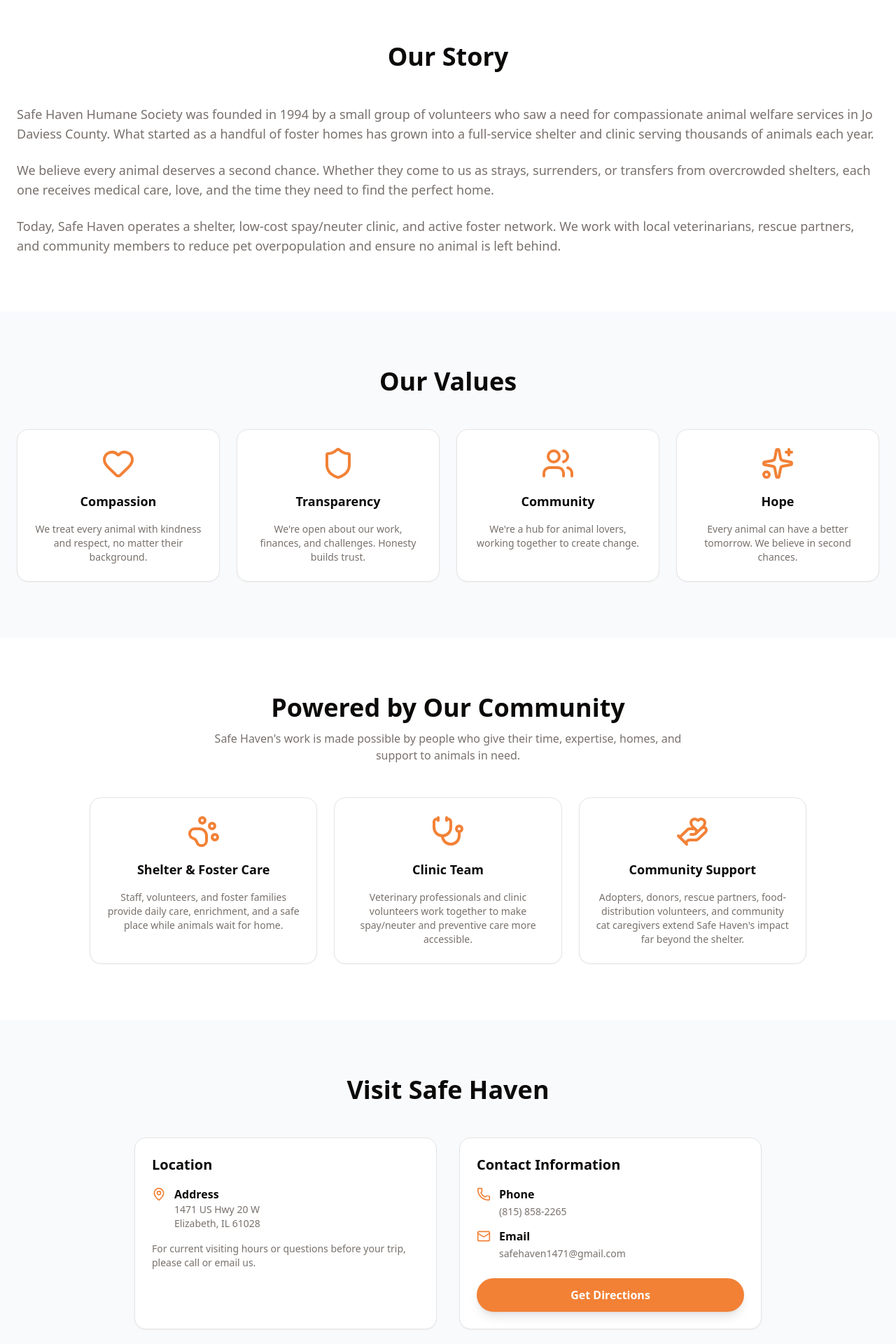
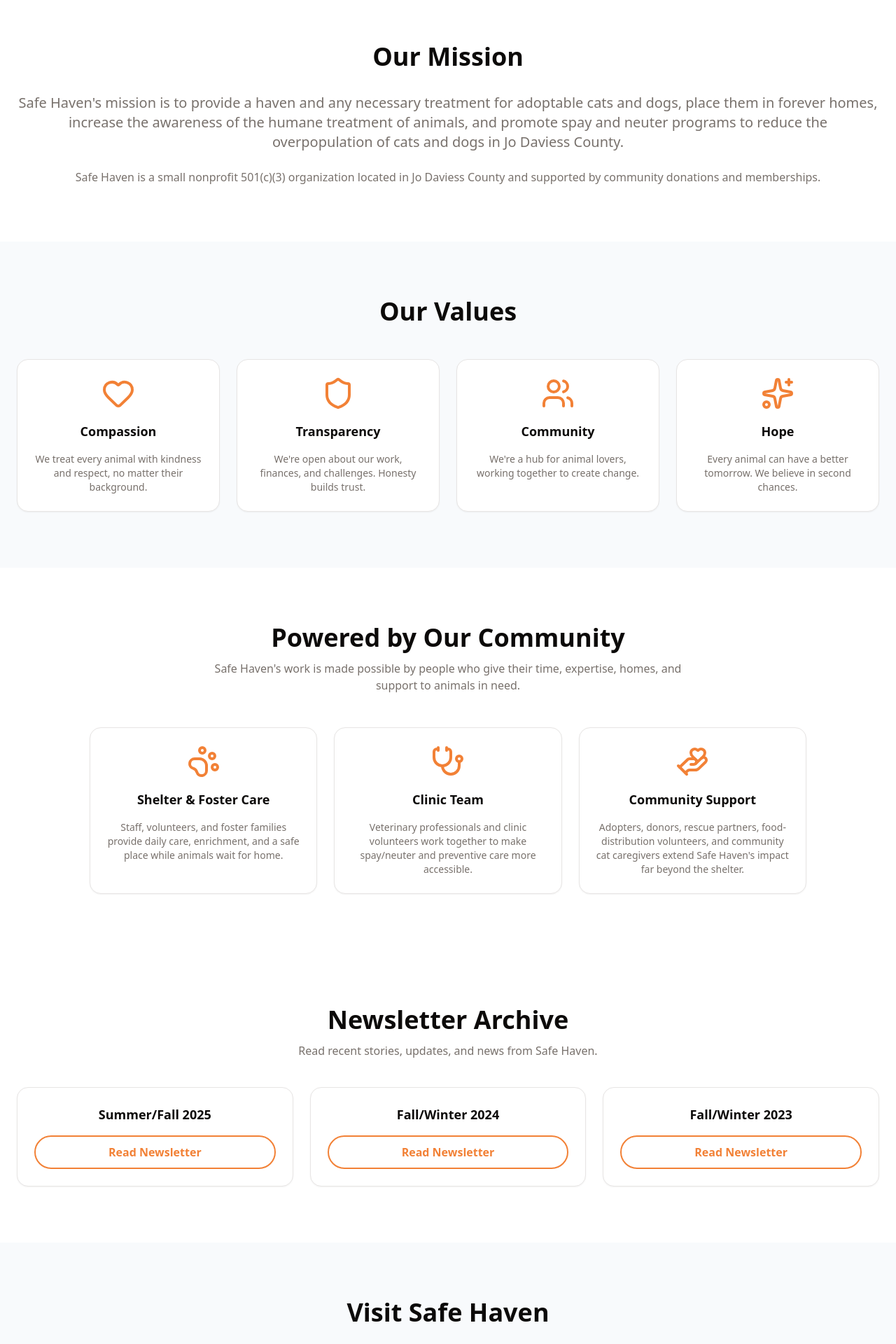
Before and after one commit to 7nqwsvhv99-hash/safe-haven-site, a Next.js app: page /about in a window 1280 px wide. Shown: the part 740-2660 px from the top of the page at 70% size. Built offline with nearby package versions, Linux system fonts and the light colour scheme.

Commit message:
Update mission hours and newsletter archive

```diff
--- a/src/app/about/page.tsx
+++ b/src/app/about/page.tsx
@@ -31,23 +31,16 @@ export default function AboutPage() {
         </div>
       </section>
 
-      {/* Our Story */}
+      {/* Mission */}
       <section className="section-padding bg-white">
-        <div className="container-custom max-w-4xl">
-          <h2 className="text-3xl md:text-4xl font-bold text-center mb-12">
-            Our Story
-          </h2>
-          <div className="space-y-6 text-lg text-muted-foreground">
-            <p>
-              Safe Haven Humane Society was founded in 1994 by a small group of volunteers who saw a need for compassionate animal welfare services in Jo Daviess County. What started as a handful of foster homes has grown into a full-service shelter and clinic serving thousands of animals each year.
-            </p>
-            <p>
-              We believe every animal deserves a second chance. Whether they come to us as strays, surrenders, or transfers from overcrowded shelters, each one receives medical care, love, and the time they need to find the perfect home.
-            </p>
-            <p>
-              Today, Safe Haven operates a shelter, low-cost spay/neuter clinic, and active foster network. We work with local veterinarians, rescue partners, and community members to reduce pet overpopulation and ensure no animal is left behind.
-            </p>
-          </div>
+        <div className="container-custom max-w-4xl text-center">
+          <h2 className="text-3xl md:text-4xl font-bold mb-8">Our Mission</h2>
+          <p className="text-lg md:text-xl text-muted-foreground leading-relaxed">
+            Safe Haven&apos;s mission is to provide a haven and any necessary treatment for adoptable cats and dogs, place them in forever homes, increase the awareness of the humane treatment of animals, and promote spay and neuter programs to reduce the overpopulation of cats and dogs in Jo Daviess County.
+          </p>
+          <p className="text-base text-muted-foreground mt-6">
+            Safe Haven is a small nonprofit 501(c)(3) organization located in Jo Daviess County and supported by community donations and memberships.
+          </p>
         </div>
       </section>
 
@@ -111,11 +104,35 @@ export default function AboutPage() {
         </div>
       </section>
 
+      {/* Newsletter Archive */}
+      <section id="newsletters" className="section-padding bg-white">
+        <div className="container-custom max-w-5xl">
+          <div className="text-center mb-10">
+            <h2 className="text-3xl md:text-4xl font-bold mb-3">Newsletter Archive</h2>
+            <p className="text-muted-foreground">Read recent stories, updates, and news from Safe Haven.</p>
+          </div>
+          <div className="grid grid-cols-1 md:grid-cols-3 gap-6">
+            {[
+              ["Summer/Fall 2025", "https://safehavenforpets.org/wp-content/uploads/2026/02/SH-Summer-Fall-Newsletter-2025.pdf"],
+              ["Fall/Winter 2024", "https://safehavenforpets.org/wp-content/uploads/2025/04/Safe-Haven-2024-Newsletter.pdf"],
+              ["Fall/Winter 2023", "https://safehavenforpets.org/wp-content/uploads/2024/03/23Fall_Newsletter.pdf"],
+            ].map(([title, href]) => (
+              <Card key={title} className="p-6 text-center space-y-4">
+                <h3 className="font-bold text-lg">{title}</h3>
+                <Button asChild variant="outline" className="w-full">
+                  <a href={href} target="_blank" rel="noopener noreferrer">Read Newsletter</a>
+                </Button>
+              </Card>
+            ))}
+          </div>
+        </div>
+      </section>
+
       {/* Visit Us */}
       <section className="section-padding bg-slate-50">
         <div className="container-custom">
           <h2 className="text-3xl md:text-4xl font-bold text-center mb-12">Visit Safe Haven</h2>
-          <div className="grid grid-cols-1 md:grid-cols-2 gap-8 max-w-4xl mx-auto">
+          <div className="grid grid-cols-1 md:grid-cols-3 gap-8 max-w-6xl mx-auto">
             <Card className="p-6 space-y-4">
               <h3 className="font-bold text-xl">Location</h3>
               <div className="flex items-start gap-3">
@@ -125,7 +142,16 @@ export default function AboutPage() {
                   <p className="text-sm text-muted-foreground">1471 US Hwy 20 W<br />Elizabeth, IL 61028</p>
                 </div>
               </div>
-              <p className="text-sm text-muted-foreground">For current visiting hours or questions before your trip, please call or email us.</p>
+              <Button asChild className="w-full">
+                <a href="https://www.google.com/maps/search/?api=1&query=1471+US+Hwy+20+W+Elizabeth+IL+61028" target="_blank" rel="noopener noreferrer">Get Directions</a>
+              </Button>
+            </Card>
+            <Card className="p-6 space-y-4">
+              <h3 className="font-bold text-xl">Hours of Operation</h3>
+              <dl className="space-y-2 text-sm">
+                <div className="flex justify-between gap-4"><dt>Monday through Saturday</dt><dd className="font-semibold whitespace-nowrap">10 AM to 3 PM</dd></div>
+                <div className="flex justify-between gap-4"><dt>Sunday</dt><dd className="font-semibold">Closed</dd></div>
+              </dl>
             </Card>
             <Card className="p-6 space-y-4">
               <h3 className="font-bold text-xl">Contact Information</h3>
@@ -144,11 +170,6 @@ export default function AboutPage() {
                     <a href="mailto:safehaven1471@gmail.com" className="text-sm text-muted-foreground hover:text-primary">safehaven1471@gmail.com</a>
                   </div>
                 </div>
-              </div>
-              <div className="pt-2">
-                <Button asChild className="w-full">
-                  <a href="https://www.google.com/maps/search/?api=1&query=1471+US+Hwy+20+W+Elizabeth+IL+61028" target="_blank" rel="noopener noreferrer">Get Directions</a>
-                </Button>
               </div>
             </Card>
           </div>
```
